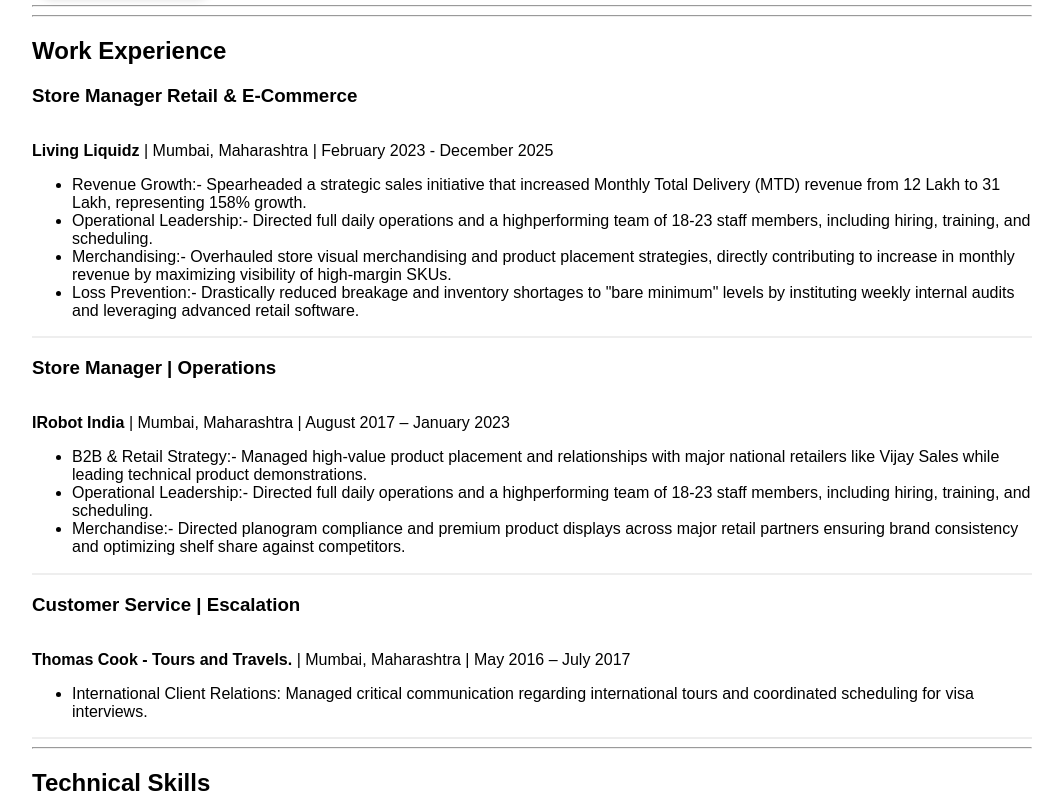
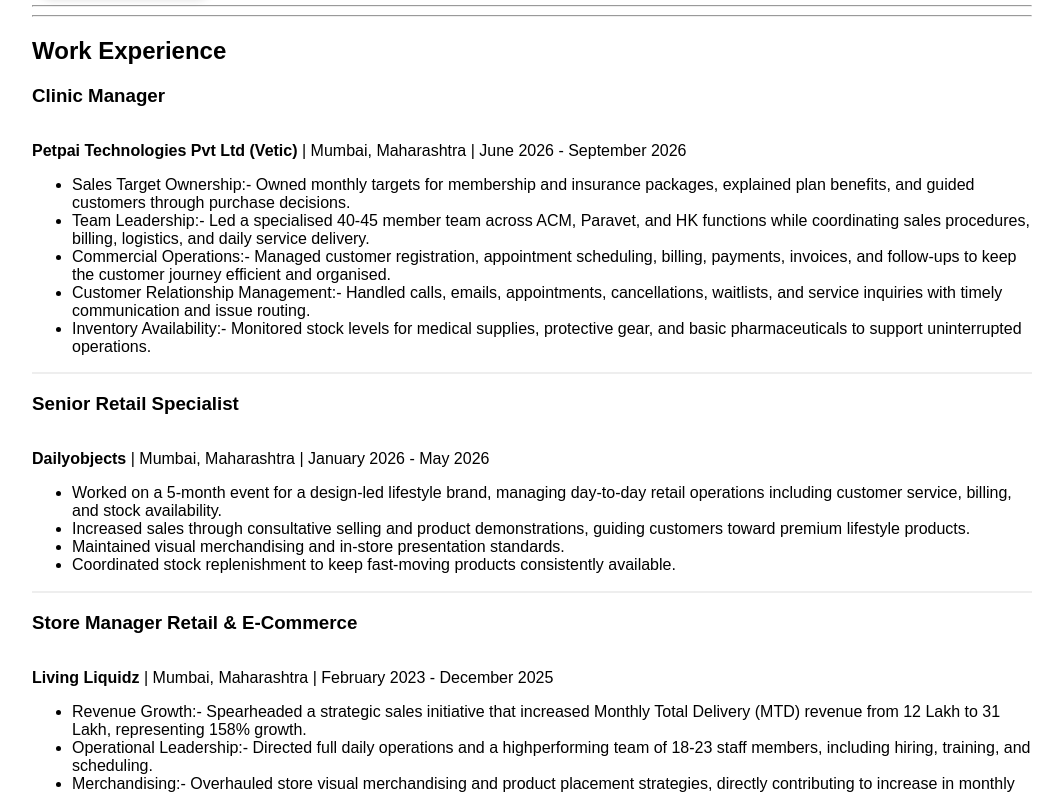
Before and after one commit to akshaymishra218-code/resume, a plain HTML site: page index.html in a window 1280 px wide. Shown: the part 602-1395 px from the top of the page, without its empty margins (108-1171 px from the left). Drawn offline with Linux system fonts and the light colour scheme.

Commit message:
Add Vetic and Dailyobjects work experience cards

```diff
--- a/index.html
+++ b/index.html
@@ -174,6 +174,29 @@
     <hr>
 
     <h2>Work Experience</h2>
+
+    <h3>Clinic Manager</h3>
+    <div class="job-card">
+        <p><strong>Petpai Technologies Pvt Ltd (Vetic)</strong> | Mumbai, Maharashtra | June 2026 - September 2026</p>
+        <ul>
+            <li>Sales Target Ownership:- Owned monthly targets for membership and insurance packages, explained plan benefits, and guided customers through purchase decisions.</li>
+            <li>Team Leadership:- Led a specialised 40-45 member team across ACM, Paravet, and HK functions while coordinating sales procedures, billing, logistics, and daily service delivery.</li>
+            <li>Commercial Operations:- Managed customer registration, appointment scheduling, billing, payments, invoices, and follow-ups to keep the customer journey efficient and organised.</li>
+            <li>Customer Relationship Management:- Handled calls, emails, appointments, cancellations, waitlists, and service inquiries with timely communication and issue routing.</li>
+            <li>Inventory Availability:- Monitored stock levels for medical supplies, protective gear, and basic pharmaceuticals to support uninterrupted operations.</li>
+        </ul>
+    </div>
+
+    <h3>Senior Retail Specialist</h3>
+    <div class="job-card">
+        <p><strong>Dailyobjects</strong> | Mumbai, Maharashtra | January 2026 - May 2026</p>
+        <ul>
+            <li>Worked on a 5-month event for a design-led lifestyle brand, managing day-to-day retail operations including customer service, billing, and stock availability.</li>
+            <li>Increased sales through consultative selling and product demonstrations, guiding customers toward premium lifestyle products.</li>
+            <li>Maintained visual merchandising and in-store presentation standards.</li>
+            <li>Coordinated stock replenishment to keep fast-moving products consistently available.</li>
+        </ul>
+    </div>
 
     <h3>Store Manager Retail & E-Commerce</h3>
     <div class="job-card">
```
